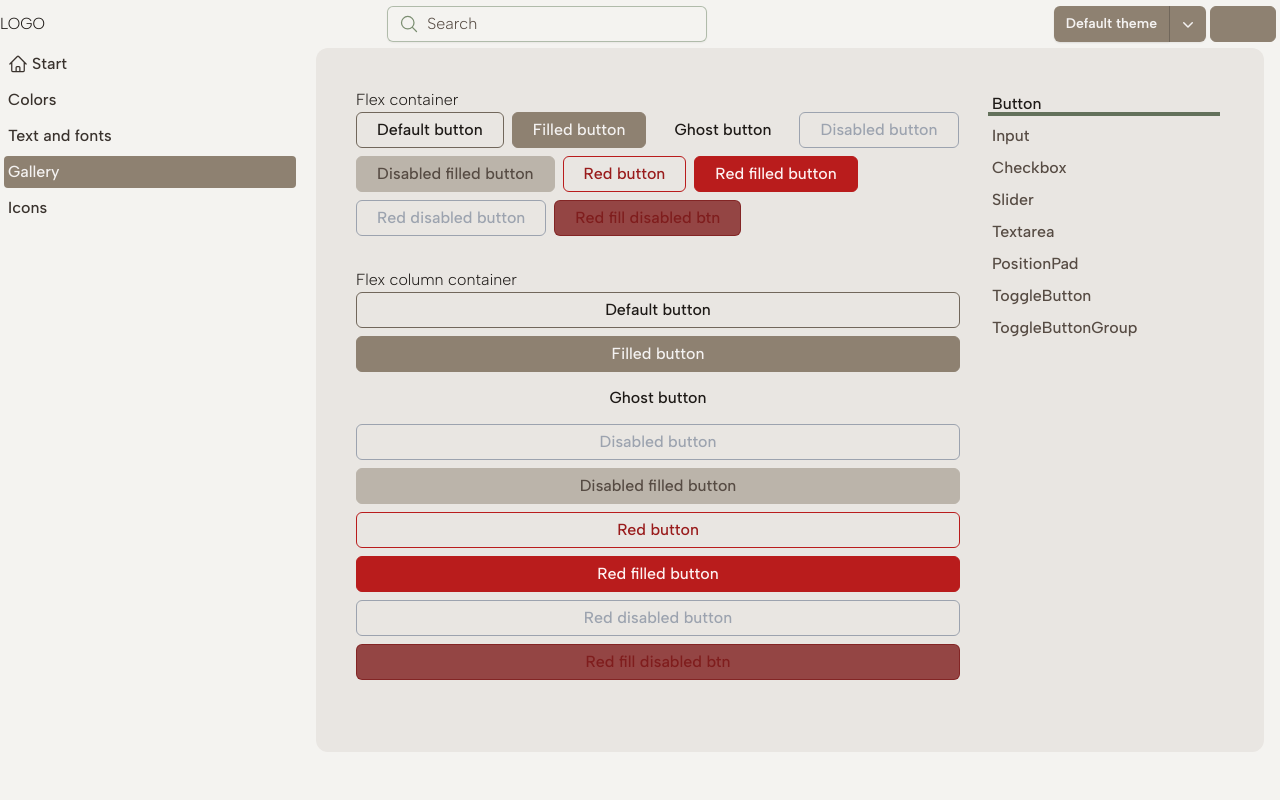
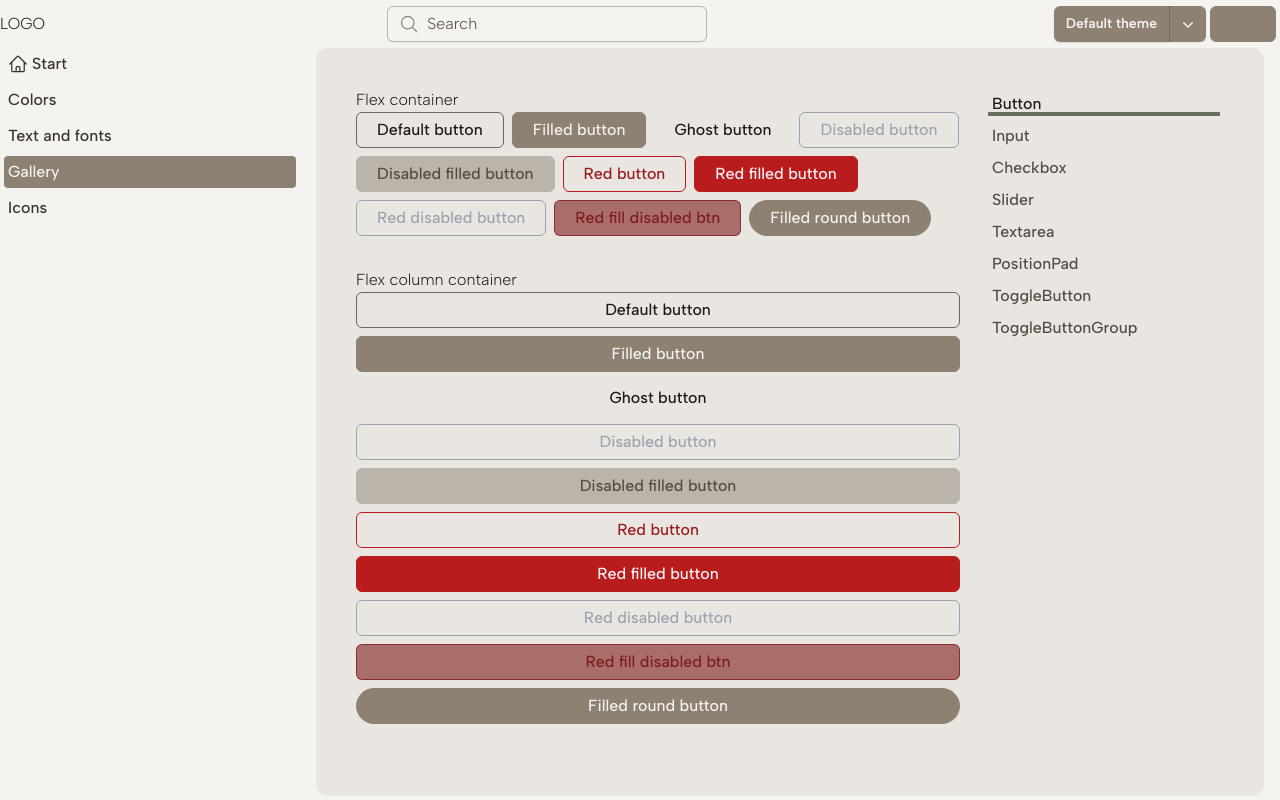
Before and after one commit to allbin/styles, a React (Vite) app: page /gallery/btn in a window 1280 px wide. Built offline with nearby package versions, Linux system fonts and the light colour scheme; some icons are missing.

Commit message:
Add round button

```diff
--- a/src/components/Button/Button.tsx
+++ b/src/components/Button/Button.tsx
@@ -7,6 +7,7 @@ interface ButtonProps extends ButtonHTMLAttributes<HTMLButtonElement> {
   filled?: boolean;
   ghost?: boolean;
   red?: true;
+  round?: boolean;
 }
 
 const Button: React.FC<PropsWithChildren<ButtonProps>> = ({
@@ -17,6 +18,7 @@ const Button: React.FC<PropsWithChildren<ButtonProps>> = ({
   children,
   ghost,
   red,
+  round,
   ...props
 }) => {
   return (
@@ -33,7 +35,8 @@ const Button: React.FC<PropsWithChildren<ButtonProps>> = ({
           'border-primary-500 bg-primary-500 text-text-50 hover:border-primary-500 hover:bg-primary-700 disabled:border-primary-300 disabled:bg-primary-300 disabled:text-text-700 disabled:hover:border-primary-300 disabled:hover:bg-primary-300',
         filled &&
           red &&
-          'border-red-700 bg-red-700 text-red-50 hover:border-red-800 hover:bg-red-600 hover:text-red-50 disabled:border-red-900/80 disabled:bg-red-900/80 disabled:text-red-900 disabled:hover:border-red-900/80 disabled:hover:bg-red-900/80',
+          'border-red-700 bg-red-700 text-red-50 hover:border-red-800 hover:bg-red-600 hover:text-red-50 disabled:border-red-900/80 disabled:bg-red-900/60 disabled:text-red-900 disabled:hover:border-red-900/80 disabled:hover:bg-red-900/60',
+        round && 'rounded-full',
         className,
       )}
       {...props}
--- a/src/components/Button/GalleryButton.tsx
+++ b/src/components/Button/GalleryButton.tsx
@@ -23,6 +23,9 @@ const Btn: React.FC = () => {
         <Button red filled disabled>
           Red fill disabled btn
         </Button>
+        <Button filled round>
+          Filled round button
+        </Button>
       </div>
       Flex column container
       <div className="mb-8 flex flex-col gap-2">
@@ -43,6 +46,9 @@ const Btn: React.FC = () => {
         <Button red filled disabled>
           Red fill disabled btn
         </Button>
+        <Button filled round>
+          Filled round button
+        </Button>
       </div>
     </div>
   );
```
